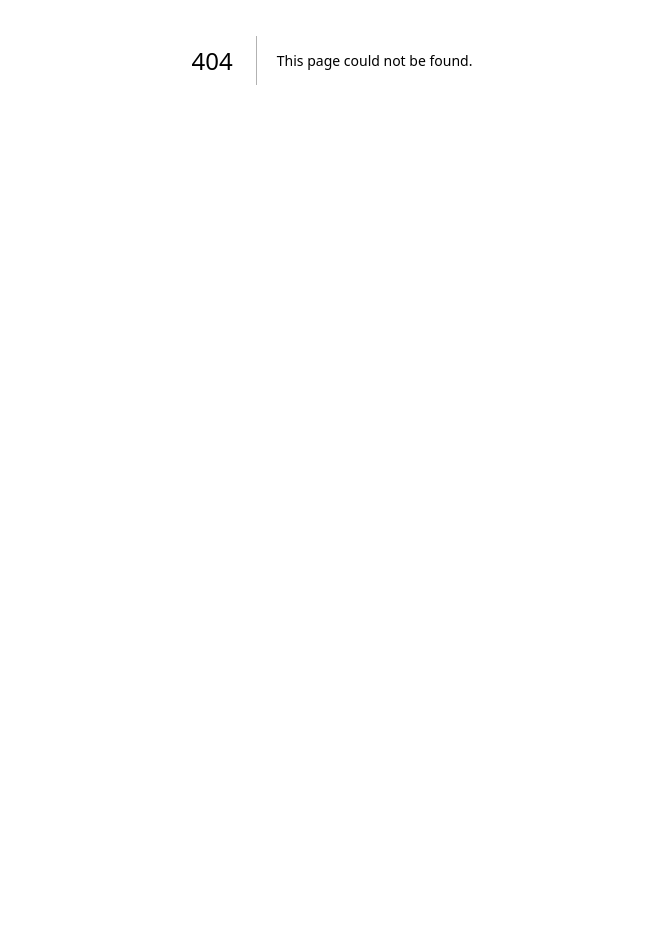
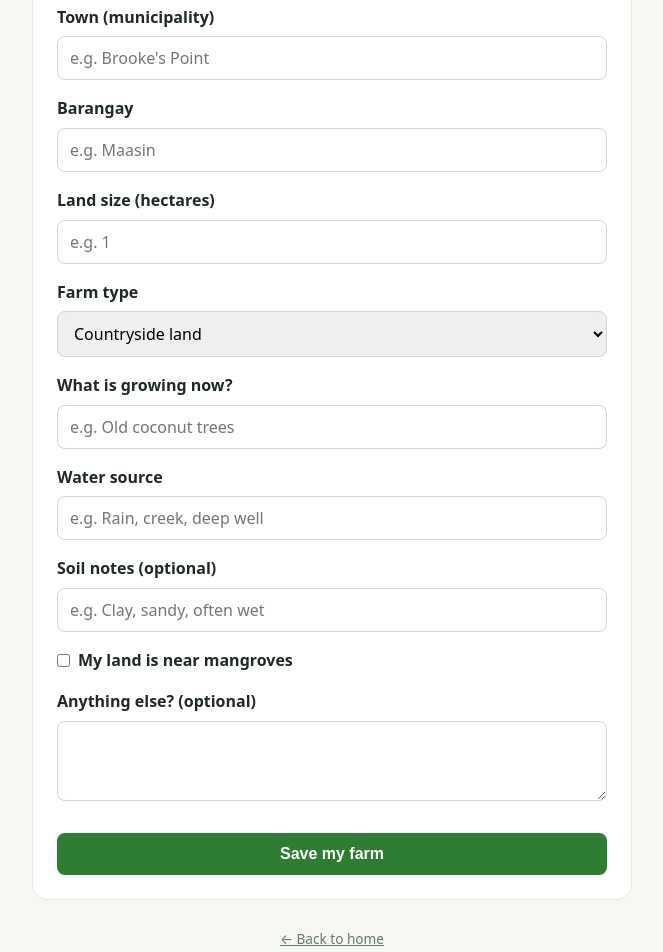
Before and after one commit to helloproject360/farm-guide-app, a Next.js app: page /farm in a window 1280 px wide. Before the commit this address had no page. Shown: the part 340-1292 px from the top of the page, without its empty margins (308-971 px from the left). Before the commit the page ends 800 px from the top, so only its background shows below. Built offline with nearby package versions, Linux system fonts and the light colour scheme; no server answers.

Commit message:
Add FarmForm component for farm data submission

```diff
--- /dev/null
+++ b/app/farm/page.js
@@ -0,0 +1,142 @@
+"use client";
+
+import { useState } from "react";
+import { supabase } from "../lib/supabaseClient";
+
+const EMPTY = {
+  name: "",
+  municipality: "",
+  barangay: "",
+  size_ha: "",
+  farm_type: "rural",
+  existing_crops: "",
+  water_source: "",
+  soil_notes: "",
+  near_mangroves: false,
+  notes: "",
+};
+
+export default function FarmForm() {
+  const [form, setForm] = useState(EMPTY);
+  const [status, setStatus] = useState(null); // 'saving' | 'saved' | 'error'
+  const [message, setMessage] = useState("");
+
+  function update(field, value) {
+    setForm((f) => ({ ...f, [field]: value }));
+  }
+
+  async function handleSubmit(e) {
+    e.preventDefault();
+    if (!supabase) {
+      setStatus("error");
+      setMessage("The app is not connected to the database yet.");
+      return;
+    }
+    setStatus("saving");
+    setMessage("");
+    const row = { ...form, size_ha: form.size_ha ? Number(form.size_ha) : null };
+    const { error } = await supabase.from("farms").insert(row);
+    if (error) {
+      setStatus("error");
+      setMessage(error.message);
+    } else {
+      setStatus("saved");
+      setMessage("Your farm is saved!");
+      setForm(EMPTY);
+    }
+  }
+
+  const label = { display: "block", fontWeight: 600, marginBottom: 6, marginTop: 16 };
+  const input = {
+    width: "100%",
+    padding: "10px 12px",
+    border: "1px solid #cdd8cd",
+    borderRadius: 8,
+    fontSize: "1rem",
+    fontFamily: "inherit",
+  };
+
+  return (
+    <main className="page">
+      <section className="hero">
+        <div className="badge">🌱 My Farm</div>
+        <h1>Tell us about your land</h1>
+        <p className="tagline">We use this to guide you. You can change it later.</p>
+      </section>
+
+      <form className="card" onSubmit={handleSubmit}>
+        <label style={label}>Farm name</label>
+        <input style={input} value={form.name}
+          onChange={(e) => update("name", e.target.value)}
+          placeholder="e.g. Our coconut land" />
+
+        <label style={label}>Town (municipality)</label>
+        <input style={input} value={form.municipality}
+          onChange={(e) => update("municipality", e.target.value)}
+          placeholder="e.g. Brooke's Point" />
+
+        <label style={label}>Barangay</label>
+        <input style={input} value={form.barangay}
+          onChange={(e) => update("barangay", e.target.value)}
+          placeholder="e.g. Maasin" />
+
+        <label style={label}>Land size (hectares)</label>
+        <input style={input} type="number" step="0.1" value={form.size_ha}
+          onChange={(e) => update("size_ha", e.target.value)}
+          placeholder="e.g. 1" />
+
+        <label style={label}>Farm type</label>
+        <select style={input} value={form.farm_type}
+          onChange={(e) => update("farm_type", e.target.value)}>
+          <option value="rural">Countryside land</option>
+          <option value="community">Community garden</option>
+          <option value="urban">Home / urban garden</option>
+        </select>
+
+        <label style={label}>What is growing now?</label>
+        <input style={input} value={form.existing_crops}
+          onChange={(e) => update("existing_crops", e.target.value)}
+          placeholder="e.g. Old coconut trees" />
+
+        <label style={label}>Water source</label>
+        <input style={input} value={form.water_source}
+          onChange={(e) => update("water_source", e.target.value)}
+          placeholder="e.g. Rain, creek, deep well" />
+
+        <label style={label}>Soil notes (optional)</label>
+        <input style={input} value={form.soil_notes}
+          onChange={(e) => update("soil_notes", e.target.value)}
+          placeholder="e.g. Clay, sandy, often wet" />
+
+        <label style={{ ...label, display: "flex", alignItems: "center", gap: 8 }}>
+          <input type="checkbox" checked={form.near_mangroves}
+            onChange={(e) => update("near_mangroves", e.target.checked)} />
+          My land is near mangroves
+        </label>
+
+        <label style={label}>Anything else? (optional)</label>
+        <textarea style={{ ...input, minHeight: 80 }} value={form.notes}
+          onChange={(e) => update("notes", e.target.value)} />
+
+        <button type="submit" disabled={status === "saving"}
+          style={{
+            marginTop: 24, width: "100%", padding: 12, background: "#2e7d32",
+            color: "#fff", border: "none", borderRadius: 8, fontSize: "1rem",
+            fontWeight: 600, cursor: "pointer",
+          }}>
+          {status === "saving" ? "Saving..." : "Save my farm"}
+        </button>
+
+        {message ? (
+          <p style={{ marginTop: 16, fontWeight: 600, color: status === "error" ? "#b3261e" : "#2e7d32" }}>
+            {message}
+          </p>
+        ) : null}
+      </form>
+
+      <footer className="footer">
+        <a href="/" style={{ color: "#667a6e" }}>← Back to home</a>
+      </footer>
+    </main>
+  );
+}
```
